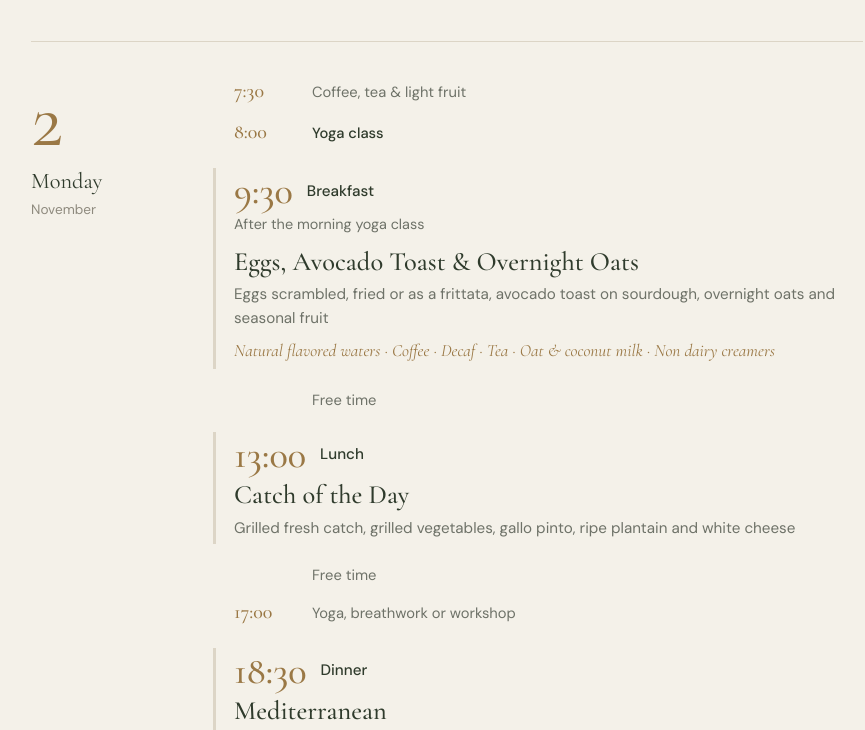
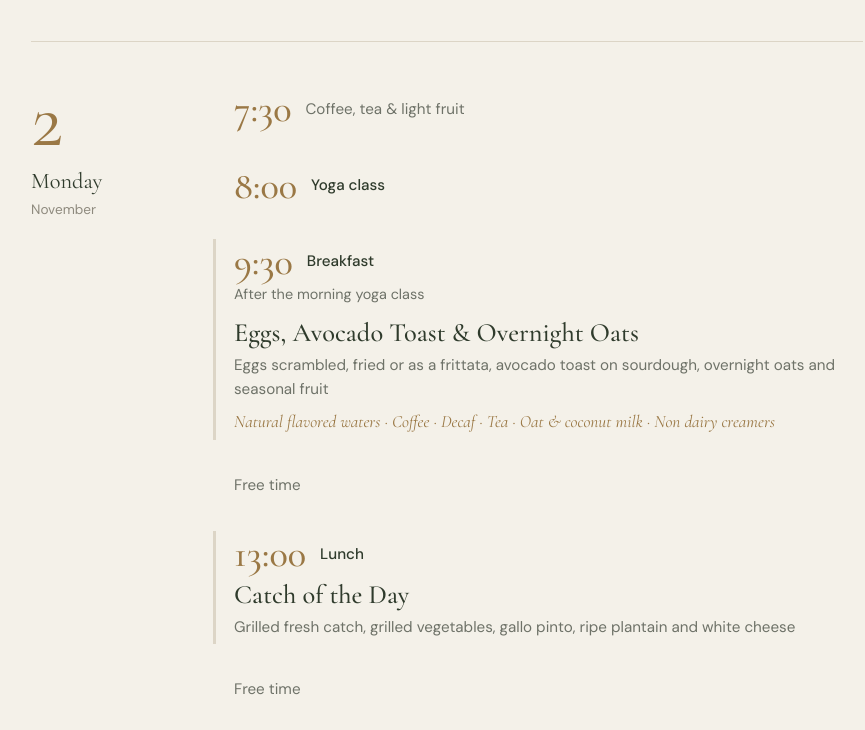
Before and after one commit to rensocostantino/retreat-menus, a plain HTML site: page index.html in a window 1280 px wide. Shown: the part 1108-1838 px from the top of the page, without its empty margins (193-1058 px from the left). Drawn offline with nearby package versions, Linux system fonts and the light colour scheme.

Commit message:
Add files via upload

```diff
--- a/index.html
+++ b/index.html
@@ -83,9 +83,10 @@ main{max-width:880px;margin:0 auto;padding:16px 24px 40px}
 .desc{margin:0;color:var(--muted);font-size:.95rem;max-width:62ch}
 .drinks{margin:8px 0 0;font-family:"Cormorant Garamond",Georgia,serif;font-style:italic;font-size:1.08rem;color:var(--accent)}
 
-.act{display:flex;gap:14px;align-items:baseline;padding:2px 0 2px 21px;margin:-12px 0}
-.act time{font-family:"Cormorant Garamond",Georgia,serif;font-size:1.25rem;font-weight:500;color:var(--accent);min-width:3.2em}
-.act span{font-size:.92rem;color:var(--muted)}
+.act{display:flex;gap:14px;align-items:center;padding:4px 0 4px 18px;border-left:3px solid transparent}
+.act time{font-family:"Cormorant Garamond",Georgia,serif;font-size:2.4rem;line-height:1;font-weight:500;color:var(--accent)}
+.act time:empty{display:none}
+.act span{font-size:.95rem;color:var(--muted)}
 .act span strong{color:var(--ink);font-weight:500}
 footer{text-align:center;padding:40px 24px 64px;color:var(--soft);font-size:.88rem;border-top:1px solid var(--line)}
 footer .tag{font-family:"Cormorant Garamond",Georgia,serif;font-style:italic;font-size:1.5rem;color:var(--ink);margin:0 0 10px}
@@ -330,7 +331,7 @@ footer p{margin:4px 0}
     entries.forEach(function(e){
       if(e.isIntersecting){
         links.forEach(function(l){l.classList.remove('active');});
-        var a=map[e.target.id]; if(a){a.classList.add('active'); a.scrollIntoView({block:'nearest',inline:'nearest'});}
+        var a=map[e.target.id]; if(a){a.classList.add('active'); var ul=a.closest('ul'); var l=a.offsetLeft, r=l+a.offsetWidth; if(l<ul.scrollLeft||r>ul.scrollLeft+ul.clientWidth){ul.scrollLeft=l-16;}}
       }
     });
   },{rootMargin:'-40% 0px -55% 0px'});
```
